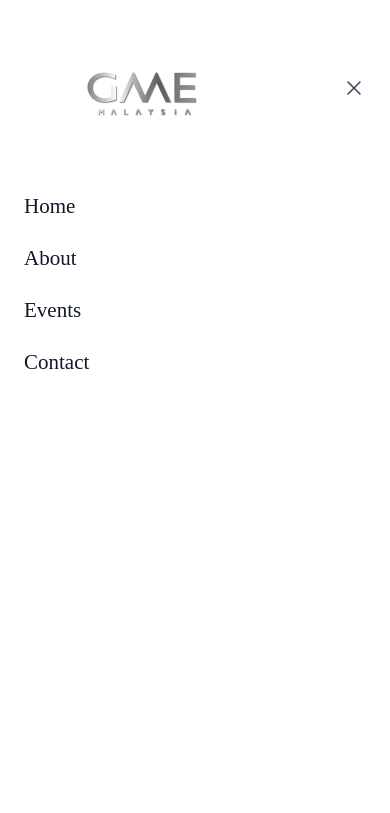
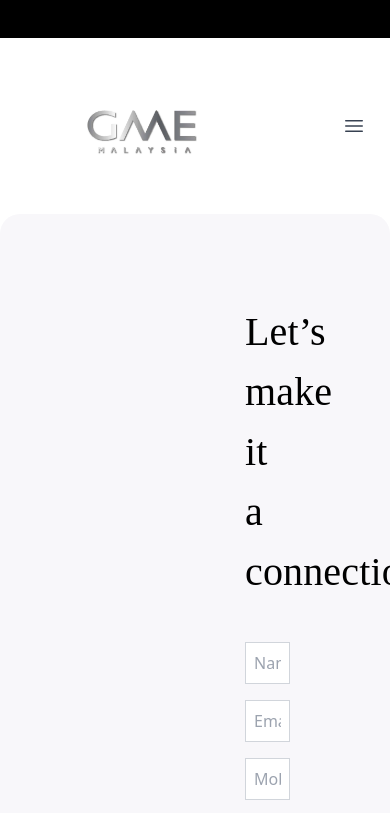
Before and after one commit to NanoDev38/gmeWebPage, a website: page page3.html in a window 390 px wide. Shown: the top 813 px of the page. Drawn offline with nearby package versions, Linux system fonts and the light colour scheme; a web font is replaced by a local one.

Commit message:
mobile ui deleted page3.html

```diff
--- a/page3.html
+++ b/page3.html
@@ -202,89 +202,5 @@
         </div>
       </div>
     </div>
-
-    <!-- Mobile menu, show/hide based on menu open state. -->
-    <div class="lg:hidden" role="dialog" aria-modal="true">
-      <!-- Background backdrop, show/hide based on slide-over state. -->
-      <div class="fixed inset-0 z-10"></div>
-      <div
-        class="fixed inset-y-0 right-0 z-10 w-full overflow-y-auto bg-white px-6 py-6 sm:max-w-sm sm:ring-1 sm:ring-gray-900/10"
-      >
-        <div class="flex items-center justify-between">
-          <a href="#" class="-m-1.5 p-1.5">
-            <span class="sr-only">GME Company</span>
-            <img class="h-32 w-auto" src="images/gme-icon.png" alt="" />
-          </a>
-          <button type="button" class="-m-2.5 rounded-md p-2.5 text-gray-700">
-            <span class="sr-only">Close menu</span>
-            <svg
-              class="h-6 w-6"
-              fill="none"
-              viewBox="0 0 24 24"
-              stroke-width="1.5"
-              stroke="currentColor"
-              aria-hidden="true"
-            >
-              <path
-                stroke-linecap="round"
-                stroke-linejoin="round"
-                d="M6 18L18 6M6 6l12 12"
-              />
-            </svg>
-          </button>
-        </div>
-        <div class="mt-6 flow-root">
-          <div class="-my-6 divide-y divide-gray-500/10">
-            <div class="space-y-2 py-6">
-              <div class="-mx-3"></div>
-              <a
-                href="#"
-                class="-mx-3 block rounded-lg px-3 py-2 text-base font-semibold leading-7 text-gray-900 hover:bg-gray-50"
-                style="
-                  font-family: 'Saes Grotesk';
-                  font-style: normal;
-                  font-weight: 500;
-                  font-size: 21px;
-                "
-                >Home</a
-              >
-              <a
-                href="#"
-                class="-mx-3 block rounded-lg px-3 py-2 text-base font-semibold leading-7 text-gray-900 hover:bg-gray-50"
-                style="
-                  font-family: 'Saes Grotesk';
-                  font-style: normal;
-                  font-weight: 500;
-                  font-size: 21px;
-                "
-                >About</a
-              >
-              <a
-                href="#"
-                class="-mx-3 block rounded-lg px-3 py-2 text-base font-semibold leading-7 text-gray-900 hover:bg-gray-50"
-                style="
-                  font-family: 'Saes Grotesk';
-                  font-style: normal;
-                  font-weight: 500;
-                  font-size: 21px;
-                "
-                >Events</a
-              >
-              <a
-                href="#"
-                class="-mx-3 block rounded-lg px-3 py-2 text-base font-semibold leading-7 text-gray-900 hover:bg-gray-50"
-                style="
-                  font-family: 'Saes Grotesk';
-                  font-style: normal;
-                  font-weight: 500;
-                  font-size: 21px;
-                "
-                >Contact</a
-              >
-            </div>
-          </div>
-        </div>
-      </div>
-    </div>
   </body>
 </html>
```
